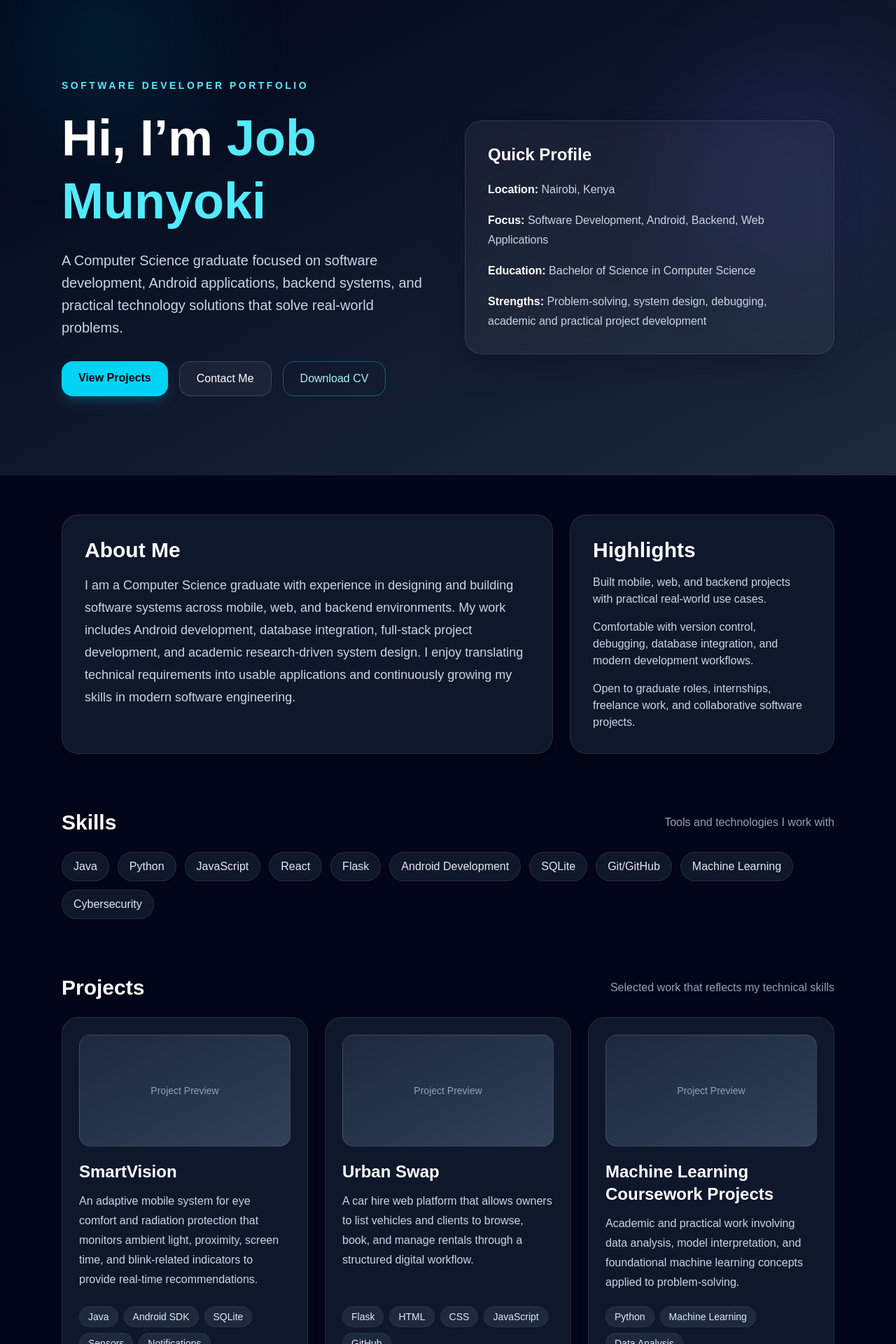
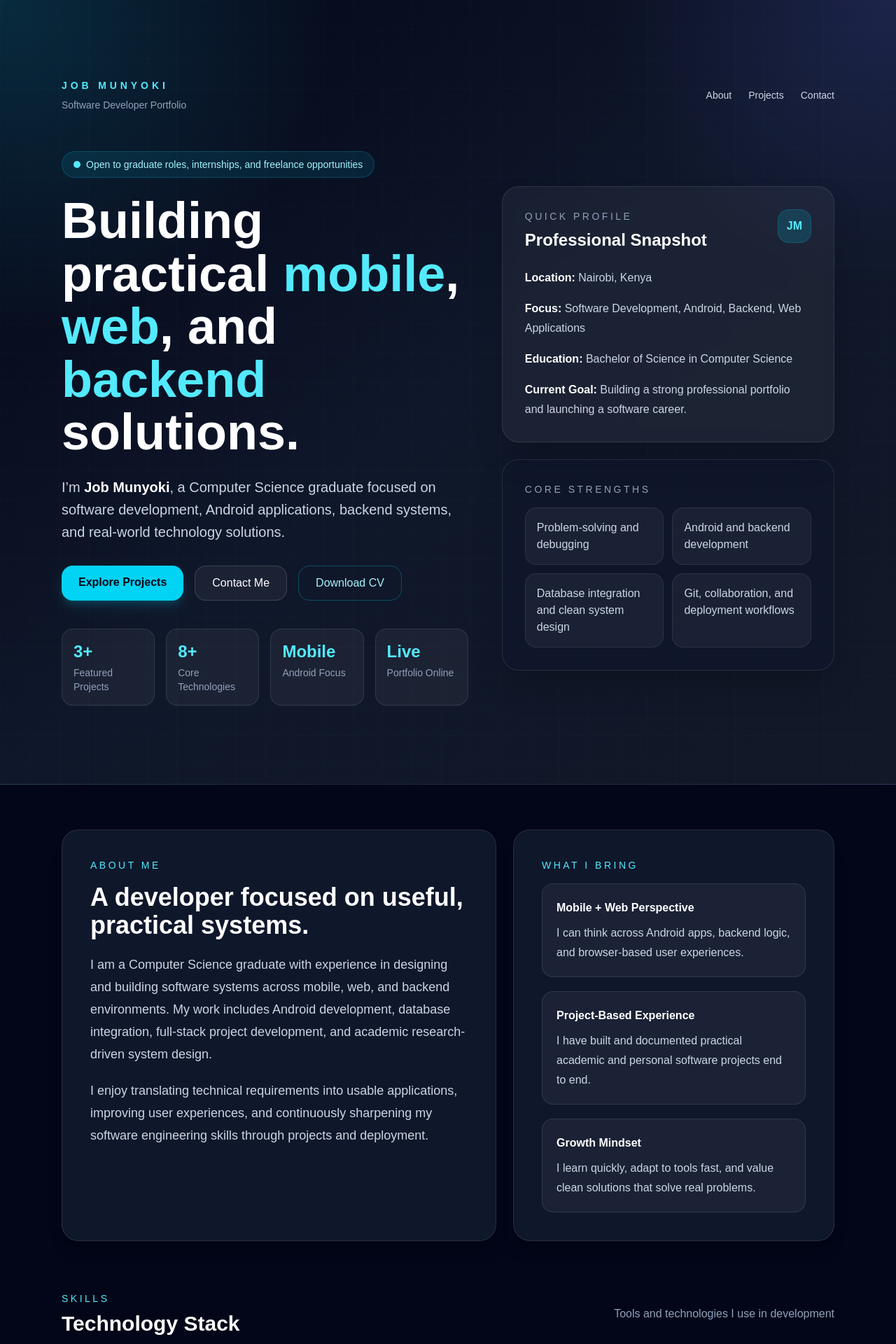
Before and after one commit to JobMunyoki/my-portfolio, a Next.js app: page / in a window 1280 px wide. Shown: the top 1920 px of the page at 70% size. Built offline with nearby package versions, Linux system fonts and the light colour scheme.

Commit message:
Make portfolio more premium

```diff
--- a/app/page.js
+++ b/app/page.js
@@ -15,6 +15,7 @@ export default function PortfolioWebsite() {
   const projects = [
     {
       title: "SmartVision",
+      category: "Android Application",
       description:
         "An adaptive mobile system for eye comfort and radiation protection that monitors ambient light, proximity, screen time, and blink-related indicators to provide real-time recommendations.",
       tech: ["Java", "Android SDK", "SQLite", "Sensors", "Notifications"],
@@ -23,6 +24,7 @@ export default function PortfolioWebsite() {
     },
     {
       title: "Urban Swap",
+      category: "Web Platform",
       description:
         "A car hire web platform that allows owners to list vehicles and clients to browse, book, and manage rentals through a structured digital workflow.",
       tech: ["Flask", "HTML", "CSS", "JavaScript", "GitHub"],
@@ -31,6 +33,7 @@ export default function PortfolioWebsite() {
     },
     {
       title: "Machine Learning Coursework Projects",
+      category: "Data & AI",
       description:
         "Academic and practical work involving data analysis, model interpretation, and foundational machine learning concepts applied to problem-solving.",
       tech: ["Python", "Machine Learning", "Data Analysis"],
@@ -39,33 +42,57 @@ export default function PortfolioWebsite() {
     }
   ];
 
+  const strengths = [
+    "Problem-solving and debugging",
+    "Android and backend development",
+    "Database integration and clean system design",
+    "Git, collaboration, and deployment workflows"
+  ];
+
   return (
-    <div className="min-h-screen bg-slate-950 text-white">
-      <section className="relative overflow-hidden border-b border-white/10 bg-gradient-to-br from-slate-950 via-slate-900 to-slate-800">
-        <div className="absolute inset-0">
-          <div className="absolute -top-24 left-0 h-72 w-72 rounded-full bg-cyan-500/10 blur-3xl" />
-          <div className="absolute right-0 top-20 h-80 w-80 rounded-full bg-indigo-500/10 blur-3xl" />
+    <div className="min-h-screen bg-slate-950 text-white selection:bg-cyan-300 selection:text-slate-950">
+      <section className="relative overflow-hidden border-b border-white/10 bg-[radial-gradient(circle_at_top_left,_rgba(34,211,238,0.18),_transparent_28%),radial-gradient(circle_at_top_right,_rgba(99,102,241,0.16),_transparent_24%),linear-gradient(to_bottom_right,_#020617,_#0f172a,_#111827)]">
+        <div className="absolute inset-0 opacity-30">
+          <div className="absolute inset-0 bg-[linear-gradient(rgba(255,255,255,0.05)_1px,transparent_1px),linear-gradient(90deg,rgba(255,255,255,0.05)_1px,transparent_1px)] bg-[size:42px_42px]" />
         </div>
 
         <div className="relative max-w-6xl mx-auto px-6 py-20 md:py-28">
-          <div className="grid md:grid-cols-2 gap-12 items-center">
+          <nav className="flex items-center justify-between mb-14">
             <div>
-              <p className="text-sm font-semibold tracking-[0.25em] uppercase text-cyan-300 mb-5">
-                Software Developer Portfolio
+              <p className="text-sm font-semibold tracking-[0.35em] uppercase text-cyan-300">
+                Job Munyoki
               </p>
-              <h1 className="text-5xl md:text-7xl font-bold leading-tight mb-6">
-                Hi, I’m <span className="text-cyan-300">Job Munyoki</span>
+              <p className="text-sm text-slate-400 mt-2">Software Developer Portfolio</p>
+            </div>
+            <div className="hidden md:flex items-center gap-6 text-sm text-slate-300">
+              <a href="#about" className="hover:text-cyan-300 transition">About</a>
+              <a href="#projects" className="hover:text-cyan-300 transition">Projects</a>
+              <a href="#contact" className="hover:text-cyan-300 transition">Contact</a>
+            </div>
+          </nav>
+
+          <div className="grid lg:grid-cols-[1.1fr_0.9fr] gap-12 items-center">
+            <div>
+              <div className="inline-flex items-center gap-2 px-4 py-2 rounded-full border border-cyan-400/20 bg-cyan-400/10 text-cyan-200 text-sm mb-6">
+                <span className="h-2.5 w-2.5 rounded-full bg-cyan-300" />
+                Open to graduate roles, internships, and freelance opportunities
+              </div>
+
+              <h1 className="text-5xl md:text-7xl font-bold leading-[1.05] mb-6 max-w-4xl">
+                Building practical <span className="text-cyan-300">mobile</span>, <span className="text-cyan-300">web</span>, and <span className="text-cyan-300">backend</span> solutions.
               </h1>
-              <p className="text-lg md:text-xl text-slate-300 leading-8 max-w-2xl mb-8">
-                A Computer Science graduate focused on software development, Android applications,
-                backend systems, and practical technology solutions that solve real-world problems.
+
+              <p className="text-lg md:text-xl text-slate-300 leading-8 max-w-3xl mb-8">
+                I’m <span className="font-semibold text-white">Job Munyoki</span>, a Computer Science graduate focused on software development,
+                Android applications, backend systems, and real-world technology solutions.
               </p>
-              <div className="flex flex-wrap gap-4">
+
+              <div className="flex flex-wrap gap-4 mb-10">
                 <a
                   href="#projects"
                   className="px-6 py-3 rounded-2xl bg-cyan-400 text-slate-950 font-semibold shadow-lg shadow-cyan-500/20 hover:-translate-y-0.5 transition"
                 >
-                  View Projects
+                  Explore Projects
                 </a>
                 <a
                   href="#contact"
@@ -75,60 +102,115 @@ export default function PortfolioWebsite() {
                 </a>
                 <a
                   href="/cv.pdf"
-                  className="px-6 py-3 rounded-2xl border border-cyan-400/40 text-cyan-200 font-medium hover:bg-cyan-400/10 transition"
+                  className="px-6 py-3 rounded-2xl border border-cyan-400/30 text-cyan-200 font-medium hover:bg-cyan-400/10 transition"
                 >
                   Download CV
                 </a>
               </div>
+
+              <div className="grid grid-cols-2 md:grid-cols-4 gap-4 max-w-3xl">
+                <div className="rounded-2xl border border-white/10 bg-white/5 p-4">
+                  <p className="text-2xl font-bold text-cyan-300">3+</p>
+                  <p className="text-sm text-slate-400 mt-1">Featured Projects</p>
+                </div>
+                <div className="rounded-2xl border border-white/10 bg-white/5 p-4">
+                  <p className="text-2xl font-bold text-cyan-300">8+</p>
+                  <p className="text-sm text-slate-400 mt-1">Core Technologies</p>
+                </div>
+                <div className="rounded-2xl border border-white/10 bg-white/5 p-4">
+                  <p className="text-2xl font-bold text-cyan-300">Mobile</p>
+                  <p className="text-sm text-slate-400 mt-1">Android Focus</p>
+                </div>
+                <div className="rounded-2xl border border-white/10 bg-white/5 p-4">
+                  <p className="text-2xl font-bold text-cyan-300">Live</p>
+                  <p className="text-sm text-slate-400 mt-1">Portfolio Online</p>
+                </div>
+              </div>
             </div>
 
+            <div className="space-y-6">
               <div className="rounded-3xl border border-white/10 bg-white/5 backdrop-blur p-8 shadow-2xl">
-              <h2 className="text-2xl font-semibold mb-5">Quick Profile</h2>
+                <div className="flex items-start justify-between gap-4 mb-6">
+                  <div>
+                    <p className="text-sm uppercase tracking-[0.25em] text-slate-400 mb-2">Quick Profile</p>
+                    <h2 className="text-2xl font-semibold">Professional Snapshot</h2>
+                  </div>
+                  <div className="h-12 w-12 rounded-2xl bg-cyan-400/15 border border-cyan-400/20 flex items-center justify-center text-cyan-300 font-bold">
+                    JM
+                  </div>
+                </div>
                 <div className="space-y-4 text-slate-300 leading-7">
                   <p><span className="font-semibold text-white">Location:</span> Nairobi, Kenya</p>
                   <p><span className="font-semibold text-white">Focus:</span> Software Development, Android, Backend, Web Applications</p>
                   <p><span className="font-semibold text-white">Education:</span> Bachelor of Science in Computer Science</p>
-                <p><span className="font-semibold text-white">Strengths:</span> Problem-solving, system design, debugging, academic and practical project development</p>
+                  <p><span className="font-semibold text-white">Current Goal:</span> Building a strong professional portfolio and launching a software career.</p>
+                </div>
+              </div>
+
+              <div className="rounded-3xl border border-white/10 bg-slate-900/80 p-8 shadow-2xl">
+                <p className="text-sm uppercase tracking-[0.25em] text-slate-400 mb-4">Core Strengths</p>
+                <div className="grid sm:grid-cols-2 gap-3">
+                  {strengths.map((item) => (
+                    <div key={item} className="rounded-2xl border border-white/8 bg-white/5 px-4 py-4 text-slate-300">
+                      {item}
+                    </div>
+                  ))}
+                </div>
               </div>
             </div>
           </div>
         </div>
       </section>
 
-      <section className="max-w-6xl mx-auto px-6 py-14">
-        <div className="grid lg:grid-cols-[1.3fr_0.7fr] gap-6">
-          <div className="bg-slate-900 border border-white/10 rounded-3xl shadow-xl p-8">
-            <h2 className="text-3xl font-bold mb-4">About Me</h2>
-            <p className="text-slate-300 leading-8 text-lg">
+      <section id="about" className="max-w-6xl mx-auto px-6 py-16">
+        <div className="grid lg:grid-cols-[1.15fr_0.85fr] gap-6">
+          <div className="bg-slate-900 border border-white/10 rounded-3xl shadow-xl p-8 md:p-10">
+            <p className="text-sm uppercase tracking-[0.25em] text-cyan-300 mb-4">About Me</p>
+            <h2 className="text-3xl md:text-4xl font-bold mb-5">A developer focused on useful, practical systems.</h2>
+            <p className="text-slate-300 leading-8 text-lg mb-5">
               I am a Computer Science graduate with experience in designing and building software systems
               across mobile, web, and backend environments. My work includes Android development,
-              database integration, full-stack project development, and academic research-driven system
-              design. I enjoy translating technical requirements into usable applications and continuously
-              growing my skills in modern software engineering.
+              database integration, full-stack project development, and academic research-driven system design.
+            </p>
+            <p className="text-slate-300 leading-8 text-lg">
+              I enjoy translating technical requirements into usable applications, improving user experiences,
+              and continuously sharpening my software engineering skills through projects and deployment.
             </p>
           </div>
 
-          <div className="bg-slate-900 border border-white/10 rounded-3xl shadow-xl p-8">
-            <h2 className="text-3xl font-bold mb-4">Highlights</h2>
-            <div className="space-y-4 text-slate-300">
-              <p>Built mobile, web, and backend projects with practical real-world use cases.</p>
-              <p>Comfortable with version control, debugging, database integration, and modern development workflows.</p>
-              <p>Open to graduate roles, internships, freelance work, and collaborative software projects.</p>
+          <div className="bg-slate-900 border border-white/10 rounded-3xl shadow-xl p-8 md:p-10">
+            <p className="text-sm uppercase tracking-[0.25em] text-cyan-300 mb-4">What I Bring</p>
+            <div className="space-y-5 text-slate-300 leading-7">
+              <div className="rounded-2xl bg-white/5 border border-white/10 p-5">
+                <h3 className="font-semibold text-white mb-2">Mobile + Web Perspective</h3>
+                <p>I can think across Android apps, backend logic, and browser-based user experiences.</p>
+              </div>
+              <div className="rounded-2xl bg-white/5 border border-white/10 p-5">
+                <h3 className="font-semibold text-white mb-2">Project-Based Experience</h3>
+                <p>I have built and documented practical academic and personal software projects end to end.</p>
+              </div>
+              <div className="rounded-2xl bg-white/5 border border-white/10 p-5">
+                <h3 className="font-semibold text-white mb-2">Growth Mindset</h3>
+                <p>I learn quickly, adapt to tools fast, and value clean solutions that solve real problems.</p>
+              </div>
             </div>
           </div>
         </div>
       </section>
 
-      <section className="max-w-6xl mx-auto px-6 py-6">
+      <section className="max-w-6xl mx-auto px-6 py-2">
         <div className="flex items-center justify-between gap-4 mb-6 flex-wrap">
-          <h2 className="text-3xl font-bold">Skills</h2>
-          <p className="text-slate-400">Tools and technologies I work with</p>
+          <div>
+            <p className="text-sm uppercase tracking-[0.25em] text-cyan-300 mb-2">Skills</p>
+            <h2 className="text-3xl font-bold">Technology Stack</h2>
+          </div>
+          <p className="text-slate-400">Tools and technologies I use in development</p>
         </div>
         <div className="flex flex-wrap gap-3">
           {skills.map((skill) => (
             <span
               key={skill}
-              className="px-4 py-2 rounded-full bg-slate-900 border border-white/10 shadow-sm text-slate-200 hover:border-cyan-400/40 transition"
+              className="px-4 py-2 rounded-full bg-slate-900 border border-white/10 shadow-sm text-slate-200 hover:border-cyan-400/40 hover:bg-cyan-400/5 transition"
             >
               {skill}
             </span>
@@ -136,24 +218,28 @@ export default function PortfolioWebsite() {
         </div>
       </section>
 
-      <section id="projects" className="max-w-6xl mx-auto px-6 py-14">
-        <div className="flex items-center justify-between gap-4 mb-6 flex-wrap">
-          <h2 className="text-3xl font-bold">Projects</h2>
-          <p className="text-slate-400">Selected work that reflects my technical skills</p>
+      <section id="projects" className="max-w-6xl mx-auto px-6 py-16">
+        <div className="flex items-end justify-between gap-4 mb-8 flex-wrap">
+          <div>
+            <p className="text-sm uppercase tracking-[0.25em] text-cyan-300 mb-2">Projects</p>
+            <h2 className="text-3xl font-bold">Selected Work</h2>
+          </div>
+          <p className="text-slate-400 max-w-xl">A few featured projects that reflect my Android, backend, and software engineering capabilities.</p>
         </div>
 
         <div className="grid md:grid-cols-2 xl:grid-cols-3 gap-6">
           {projects.map((project) => (
             <div
               key={project.title}
-              className="bg-slate-900 rounded-3xl shadow-xl border border-white/10 p-6 flex flex-col"
+              className="group bg-slate-900 rounded-3xl shadow-xl border border-white/10 p-6 flex flex-col hover:border-cyan-400/30 transition"
             >
-              <div className="mb-5">
-                <div className="h-40 rounded-2xl bg-gradient-to-br from-slate-800 to-slate-700 border border-white/10 flex items-center justify-center text-slate-400 text-sm">
-                  Project Preview
+              <div className="mb-5 overflow-hidden rounded-2xl border border-white/10 bg-gradient-to-br from-slate-800 via-slate-800 to-slate-700 h-44 relative">
+                <div className="absolute inset-0 bg-[radial-gradient(circle_at_top_left,_rgba(34,211,238,0.2),_transparent_30%),radial-gradient(circle_at_bottom_right,_rgba(99,102,241,0.18),_transparent_30%)]" />
+                <div className="absolute inset-0 flex flex-col items-start justify-end p-5">
+                  <span className="text-xs uppercase tracking-[0.25em] text-cyan-200/90 mb-2">{project.category}</span>
+                  <h3 className="text-2xl font-semibold">{project.title}</h3>
                 </div>
               </div>
-              <h3 className="text-2xl font-semibold mb-3">{project.title}</h3>
               <p className="text-slate-300 leading-7 mb-5 flex-1">{project.description}</p>
               <div className="flex flex-wrap gap-2 mb-6">
                 {project.tech.map((item) => (
@@ -186,29 +272,46 @@ export default function PortfolioWebsite() {
         </div>
       </section>
 
-      <section className="max-w-6xl mx-auto px-6 py-6">
-        <div className="bg-slate-900 border border-white/10 rounded-3xl shadow-xl p-8">
-          <h2 className="text-3xl font-bold mb-4">Education</h2>
-          <p className="text-lg text-slate-300 leading-8">
+      <section className="max-w-6xl mx-auto px-6 py-2">
+        <div className="grid md:grid-cols-3 gap-6">
+          <div className="bg-slate-900 border border-white/10 rounded-3xl p-8">
+            <p className="text-sm uppercase tracking-[0.25em] text-cyan-300 mb-4">Education</p>
+            <h3 className="text-2xl font-semibold mb-3">Academic Background</h3>
+            <p className="text-slate-300 leading-8">
               <span className="font-semibold text-white">Bachelor of Science in Computer Science</span><br />
               University of Embu, Kenya
             </p>
           </div>
+          <div className="bg-slate-900 border border-white/10 rounded-3xl p-8">
+            <p className="text-sm uppercase tracking-[0.25em] text-cyan-300 mb-4">Career Focus</p>
+            <h3 className="text-2xl font-semibold mb-3">Target Roles</h3>
+            <p className="text-slate-300 leading-8">
+              Junior Software Developer, Android Developer, Backend Developer, Graduate Trainee, and internship opportunities.
+            </p>
+          </div>
+          <div className="bg-slate-900 border border-white/10 rounded-3xl p-8">
+            <p className="text-sm uppercase tracking-[0.25em] text-cyan-300 mb-4">Availability</p>
+            <h3 className="text-2xl font-semibold mb-3">Open for Opportunities</h3>
+            <p className="text-slate-300 leading-8">
+              Available for full-time roles, internships, freelance work, collaboration, and portfolio-driven opportunities.
+            </p>
+          </div>
+        </div>
       </section>
 
-      <section id="contact" className="max-w-6xl mx-auto px-6 py-14">
-        <div className="bg-gradient-to-br from-cyan-500/15 to-indigo-500/15 border border-cyan-400/20 text-white rounded-3xl shadow-2xl p-8 md:p-10">
-          <h2 className="text-3xl font-bold mb-4">Let’s Work Together</h2>
+      <section id="contact" className="max-w-6xl mx-auto px-6 py-16">
+        <div className="relative overflow-hidden bg-gradient-to-br from-cyan-500/15 via-slate-900 to-indigo-500/15 border border-cyan-400/20 rounded-[2rem] shadow-2xl p-8 md:p-12">
+          <div className="absolute right-0 top-0 h-56 w-56 rounded-full bg-cyan-400/10 blur-3xl" />
+          <div className="absolute left-0 bottom-0 h-56 w-56 rounded-full bg-indigo-500/10 blur-3xl" />
+
+          <div className="relative grid lg:grid-cols-[1fr_0.8fr] gap-10 items-start">
+            <div>
+              <p className="text-sm uppercase tracking-[0.25em] text-cyan-300 mb-4">Contact</p>
+              <h2 className="text-3xl md:text-4xl font-bold mb-4">Let’s build something valuable together.</h2>
               <p className="text-slate-300 text-lg mb-8 max-w-3xl leading-8">
                 I’m open to graduate roles, internships, freelance opportunities, and collaborative software projects.
                 If you are looking for a motivated developer with practical project experience, let’s connect.
               </p>
-          <div className="grid md:grid-cols-2 gap-5 text-lg mb-8">
-            <p><span className="font-semibold">Email:</span> munyokijobdeveloper@gmail.com</p>
-            <p><span className="font-semibold">Phone:</span> +254 799 165 471</p>
-            <p><span className="font-semibold">GitHub:</span> github.com/JobMunyoki</p>
-            <p><span className="font-semibold">Location:</span> Nairobi, Kenya</p>
-          </div>
               <div className="flex flex-wrap gap-4">
                 <a
                   href="mailto:your.email@gmail.com"
@@ -226,6 +329,18 @@ export default function PortfolioWebsite() {
                 </a>
               </div>
             </div>
+
+            <div className="rounded-3xl border border-white/10 bg-white/5 backdrop-blur p-7">
+              <h3 className="text-2xl font-semibold mb-5">Contact Details</h3>
+              <div className="space-y-4 text-slate-300 text-lg">
+                <p><span className="font-semibold text-white">Email:</span> your.email@gmail.com</p>
+                <p><span className="font-semibold text-white">Phone:</span> +254 XXX XXX XXX</p>
+                <p><span className="font-semibold text-white">GitHub:</span> github.com/JobMunyoki</p>
+                <p><span className="font-semibold text-white">Location:</span> Nairobi, Kenya</p>
+              </div>
+            </div>
+          </div>
+        </div>
       </section>
     </div>
   );
```
Lines whose indentation alone changed are shown as unchanged.
